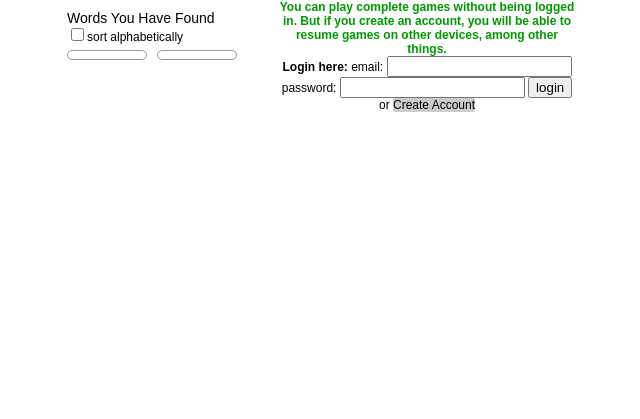
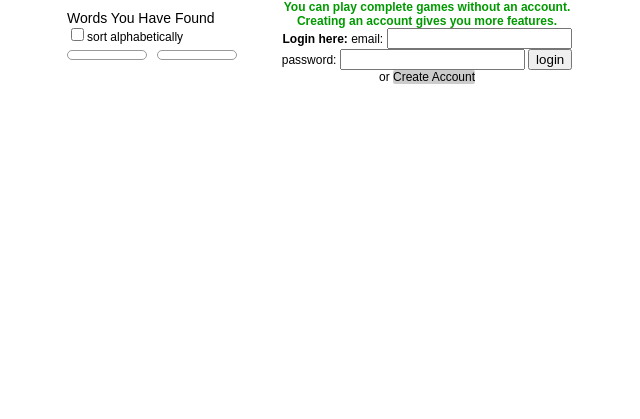
Before and after one commit to judasgutenberg/networked_spellingbee, a PHP site: page /index.php in a window 1280 px wide. Shown: the top 419 px of the page, without its empty margins (273-913 px from the left). Run offline with PHP 8.4, Linux system fonts and the light colour scheme; data that the repository does not hold is empty.

Commit message:
design tweakage

```diff
--- a/index.php
+++ b/index.php
@@ -32,10 +32,12 @@ if(!$user) {
       $content .= "<div class='genericformerror'>The credentials you entered have failed.</div>";
     }
     if (($table == "user" || !is_null($errors)) && $action == "startcreate" ) {
+
+      $content .= "<div class='header'>Creating an Account</div>";
       $content .= newUserForm($errors);
     }
     if($action != "startcreate" && $action != "create user"){
-      $content .= "<div class='info'>You can play complete games without being logged in.  But if you create an account, you will be able to resume games on other devices, among other things.</div>";
+      $content .= "<div class='info'>You can play complete games without an account.  Creating an account gives you more features.</div>";
       $content .= loginForm();
     }
 
```
